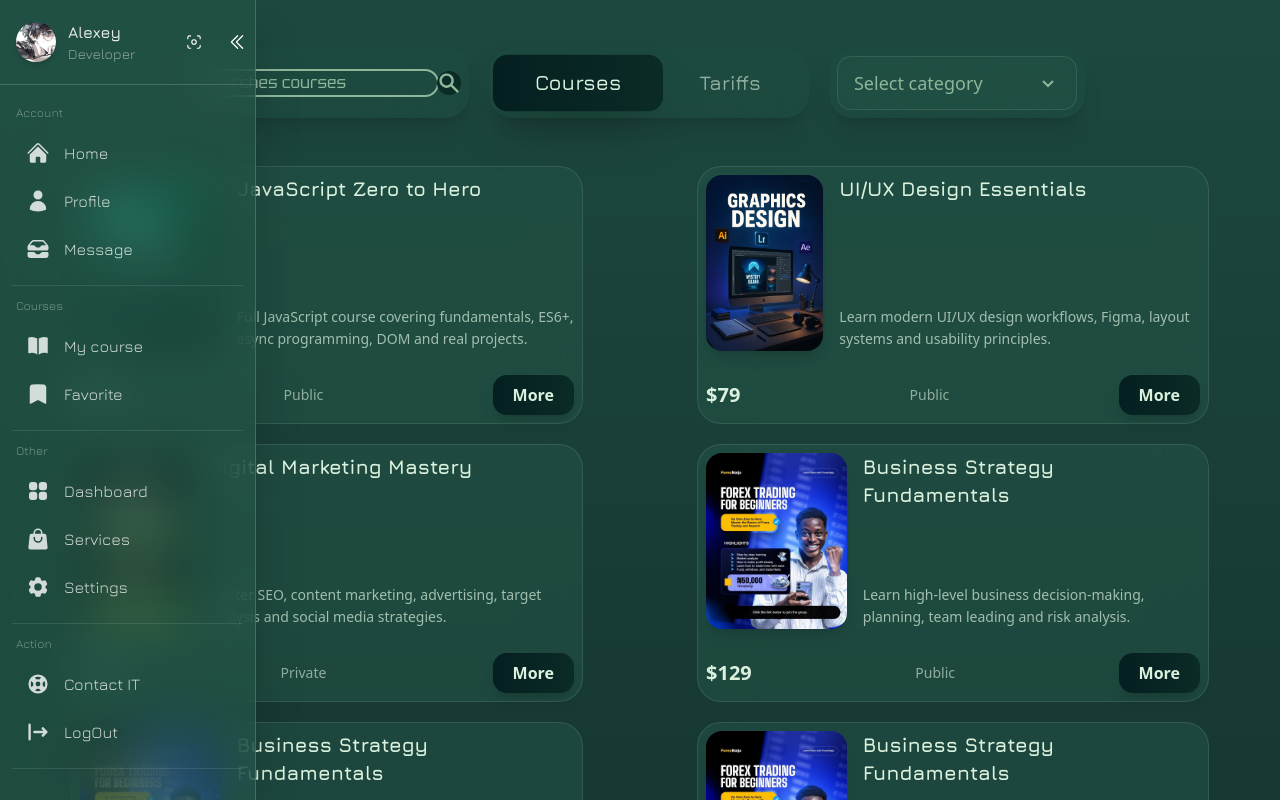
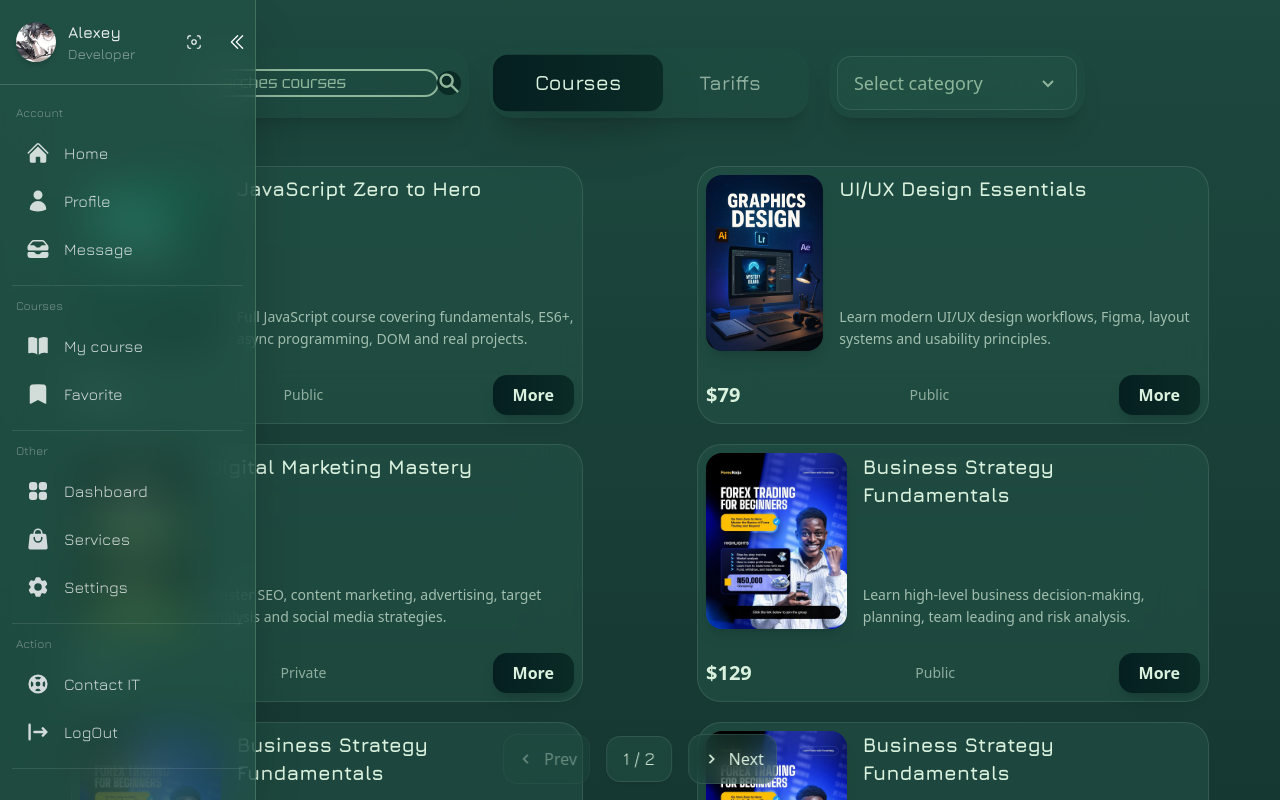
Before and after one commit to Logbin05/Unicron, a React (Vite) app in the folder WebClient/: page /u/services in a window 1280 px wide. Shown: the top 800 px of the page. Built offline with nearby package versions, Linux system fonts and the light colour scheme.

Commit message:
Added: pagination; Updated: addede pagination on courses page

```diff
--- /dev/null
+++ b/WebClient/src/components/pagination/pagination.tsx
@@ -0,0 +1,62 @@
+import type { PaginationProps } from "@entities/ui/pagination";
+import { BiChevronLeft, BiChevronRight } from "react-icons/bi";
+
+export function Pagination(props: PaginationProps) {
+  const {
+    nav = null,
+    disable,
+    onNextPaginationClick,
+    onPrevPaginationClick,
+  } = props;
+
+  function handleNextPageClick() {
+    if (!disable.right) onNextPaginationClick();
+  }
+
+  function handlePrevPageClick() {
+    if (!disable.left) onPrevPaginationClick();
+  }
+
+  return (
+    <>
+      <div className="flex items-center gap-4 py-6 select-none">
+        <button
+          onClick={handlePrevPageClick}
+          disabled={disable.left}
+          className={`p-3 rounded-xl border border-white/10 bg-fourth/50
+            backdrop-blur-md transition-all
+            flex items-center gap-2 font-medium text-sixth ${
+              disable.left
+                ? "opacity-40 cursor-not-allowed"
+                : "hover:bg-third hover:-translate-x-1"
+            }`}
+        >
+          <BiChevronLeft size={20} />
+          Prev
+        </button>
+        {nav && (
+          <div
+            className="text-sixth font-Jura text-lg bg-fourth/50 px-4 py-2
+          rounded-xl border border-white/10 backdrop-blur-md shadow"
+          >
+            {nav.current} / {nav.total}
+          </div>
+        )}
+        <button
+          onClick={handleNextPageClick}
+          disabled={disable.right}
+          className={`p-3 rounded-xl border border-white/10 bg-fourth/50
+            backdrop-blur-md transition-all
+            flex items-center gap-2 font-medium text-sixth ${
+              disable.right
+                ? "opacity-40 cursor-not-allowed"
+                : "hover:bg-third hover:-translate-x-1"
+            }`}
+        >
+          <BiChevronRight size={20} />
+          Next
+        </button>
+      </div>
+    </>
+  );
+}
--- /dev/null
+++ b/WebClient/src/entities/ui/pagination.ts
@@ -0,0 +1,12 @@
+export type PaginationProps = {
+  onNextPaginationClick: () => void;
+  onPrevPaginationClick: () => void;
+  disable: {
+    left: boolean;
+    right: boolean;
+  };
+  nav?: {
+    current: number;
+    total: number;
+  }
+};
--- a/WebClient/src/mock/data.ts
+++ b/WebClient/src/mock/data.ts
@@ -254,7 +254,25 @@ export const mockCourses: Course[] = [
     created_at: "2024-05-10",
     updated_at: "2025-01-20",
   },
+  {
+    course_id: 10,
+    institution_id: 2,
+    author_id: 5,
+    category_id: 3,
+    course_name: "Digital Marketing Mastery",
+    course_slug: "digital-marketing-mastery",
+    course_desc:
+      "Master SEO, content marketing, advertising, target analysis and social media strategies.",
+    course_image: courseImg3,
+    price: 245,
+    is_published: false,
+    visibility: "private",
+    created_at: "2024-12-14",
+    updated_at: "2025-03-10",
+  },
 ];
+
+
 export const mockTariffs: Tariffs[] = [
   {
     tariff_id: 1,
--- a/WebClient/src/pages/ServicePage.tsx
+++ b/WebClient/src/pages/ServicePage.tsx
@@ -6,9 +6,12 @@ import { DropDown } from "@components/dropdown/dropdown";
 import type { DropdownItem } from "@entities/ui/dropdown";
 import { mockCourses, mockTariffs, mockCategories } from "@mock/data";
 import { motion, AnimatePresence, type Variants } from "framer-motion";
+import { Pagination } from "@components/pagination/pagination";
 
 export function ServicePage() {
+  const itemsPerPage = 9;
   const [isOpen, setIsOpen] = useState<boolean>(false);
+  const [currentPage, setCurrentPage] = useState<number>(1);
   const [activeCourse, setActiveCourse] = useState<Course | null>(null);
   const [activeTab, setActiveTab] = useState<"courses" | "tariffs">("courses");
   const [selectedCategory, setSelectedCategory] = useState<DropdownItem | null>(
@@ -40,6 +43,14 @@ export function ServicePage() {
     }),
     hover: { scale: 1.05, y: -5, boxShadow: "0 20px 30px rgba(0,0,0,0.3)" },
   };
+
+  const filteredCourses = mockCourses;
+  const totalPages = Math.ceil(filteredCourses.length / itemsPerPage);
+  const startIndex = (currentPage - 1) * itemsPerPage;
+  const paginationCourses = filteredCourses.slice(
+    startIndex,
+    startIndex + itemsPerPage
+  );
 
   return (
     <section className="bg-linear-to-b from-fourth/80 via-third to-fourth min-h-screen py-12 px-6">
@@ -86,7 +97,8 @@ export function ServicePage() {
         </div>
 
         {activeTab === "courses" && (
-          <div className="flex bg-fourth/30 backdrop-blur-2xl p-2 justify-around rounded-3xl shadow-xl items-center relative z-50">
+          <div className="flex bg-fourth/30 backdrop-blur-2xl p-2 justify-around rounded-3xl
+          shadow-xl items-center relative z-50">
             <DropDown
               label="Select category"
               items={mockCategories.map((c) => ({
@@ -109,10 +121,11 @@ export function ServicePage() {
         )}
       </div>
 
-      <div className="grid grid-cols-1 sm:grid-cols-2 lg:grid-cols-2 2k:grid-cols-3 gap-5 justify-items-center z-0 relative">
+      <div className="grid grid-cols-1 sm:grid-cols-2 lg:grid-cols-2 2k:grid-cols-3 gap-5
+       justify-items-center z-0 relative">
         <AnimatePresence>
           {activeTab === "courses" &&
-            mockCourses.map((c, index) => (
+            paginationCourses.map((c, index) => (
               <motion.div
                 key={c.course_id}
                 custom={index}
@@ -193,6 +206,24 @@ export function ServicePage() {
         </AnimatePresence>
       </div>
 
+      {activeTab === "courses" && (
+        <div className="fixed -my-4 bottom-2 left-1/2 -translate-x-1/2 z-50">
+          <Pagination
+            nav={{ current: currentPage, total: totalPages }}
+            disable={{
+              left: currentPage === 1,
+              right: currentPage === totalPages,
+            }}
+            onPrevPaginationClick={() =>
+              setCurrentPage((prev) => Math.max(1, prev - 1))
+            }
+            onNextPaginationClick={() =>
+              setCurrentPage((prev) => Math.min(totalPages, prev + 1))
+            }
+          />
+        </div>
+      )}
+
       <AnimatePresence>
         {isOpen && activeCourse && (
           <motion.div
```
